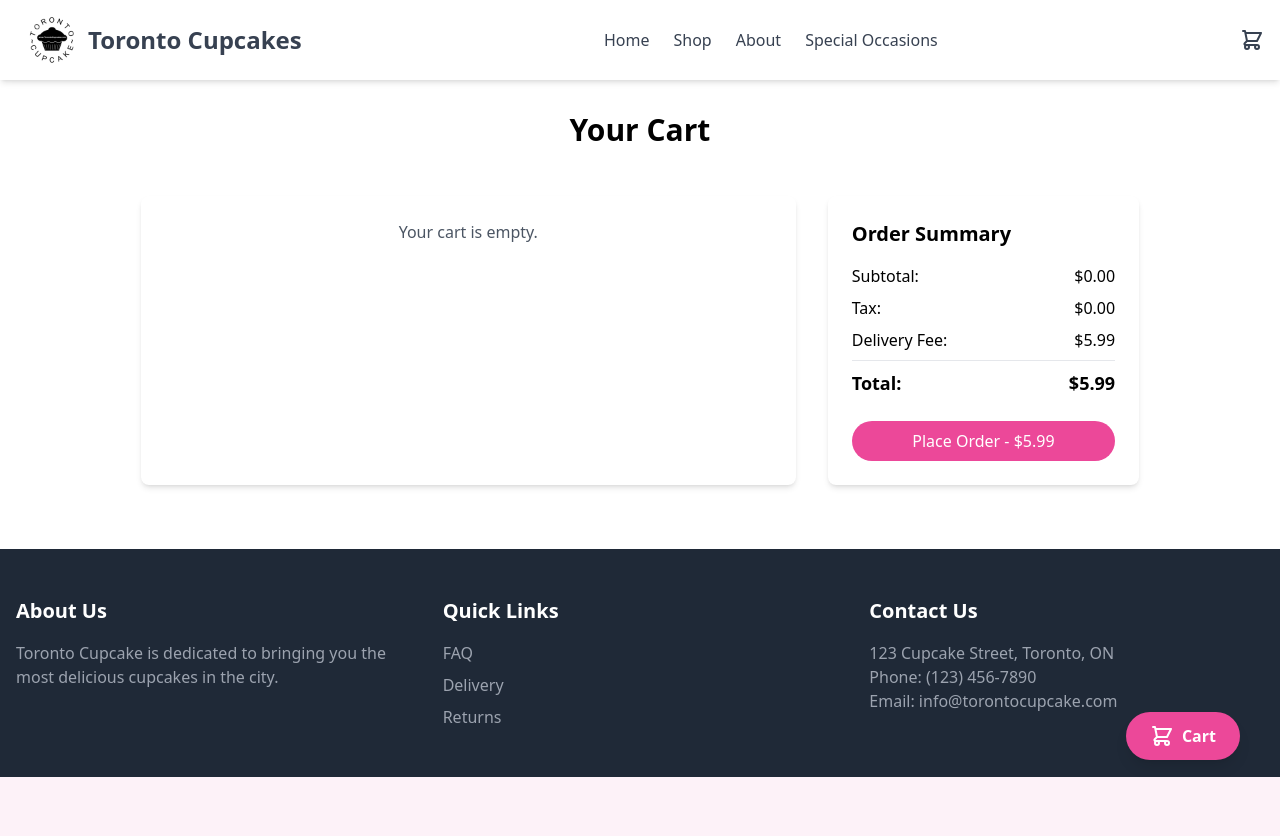
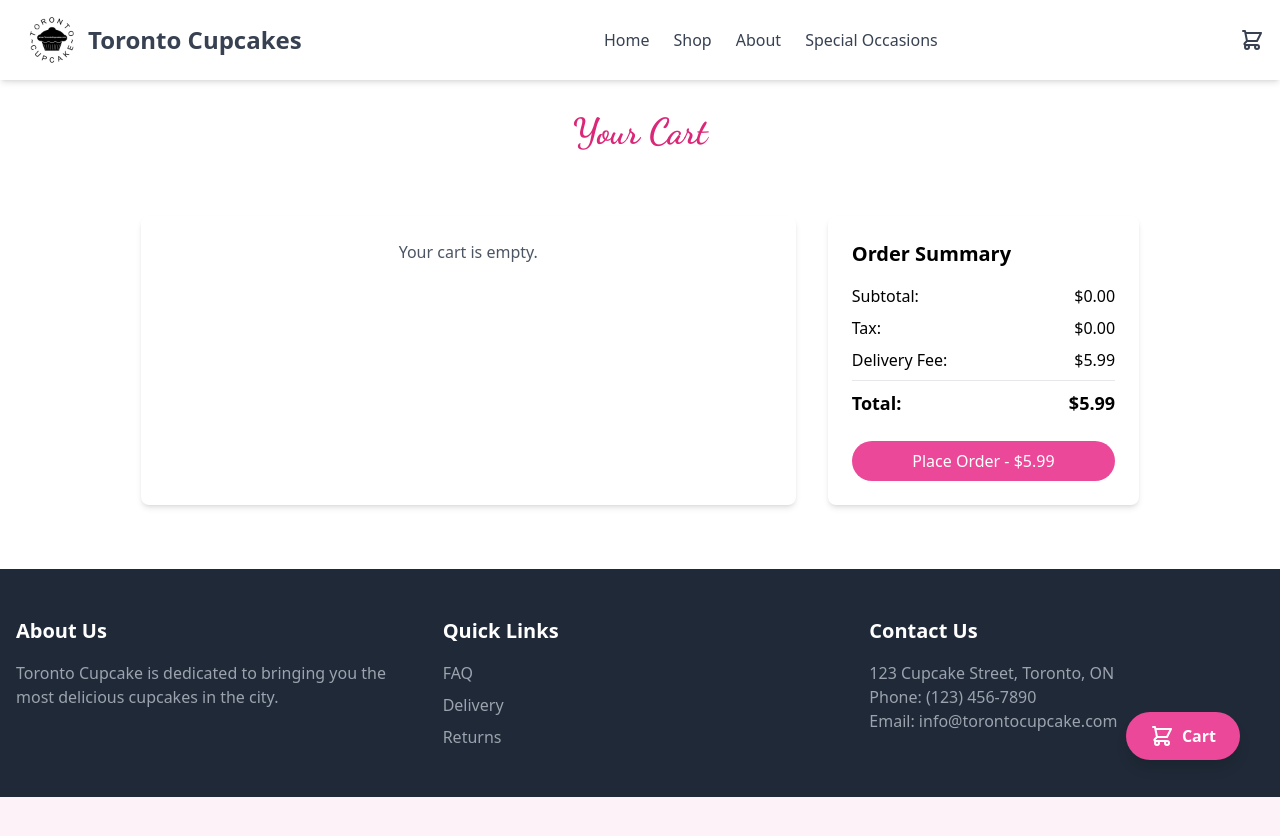
Before and after one commit to vrparte/Project-3, a Svelte app: page /cart in a window 1280 px wide. Shown: the top 836 px of the page. Built offline with nearby package versions, Linux system fonts and the light colour scheme.

Commit message:
Fixing 'Add to cart' button

```diff
--- a/src/components/Cart.svelte
+++ b/src/components/Cart.svelte
@@ -18,7 +18,7 @@
 
 <section class="bg-white py-16">
     <div class="container mx-auto px-4">
-        <h2 class="text-3xl font-bold text-center mb-12">Your Cart</h2>
+        <h2 class="text-4xl font-bold text-center mb-16 text-pink-600 font-cursive">Your Cart</h2>
 
         <div class="grid grid-cols-1 md:grid-cols-3 gap-8 w-full sm:w-[90%] md:w-[80%] mx-auto">
             <!-- Cart Items List -->
--- a/src/components/MenuCard.svelte
+++ b/src/components/MenuCard.svelte
@@ -22,7 +22,6 @@
 
     function addToCart() {
         cart.addItem({ name, description, image, price, quantity: 1 });
-        dispatch('addToCart', { name, description, image, price, quantity: 1 });
     }
 
     function increment() {
```
